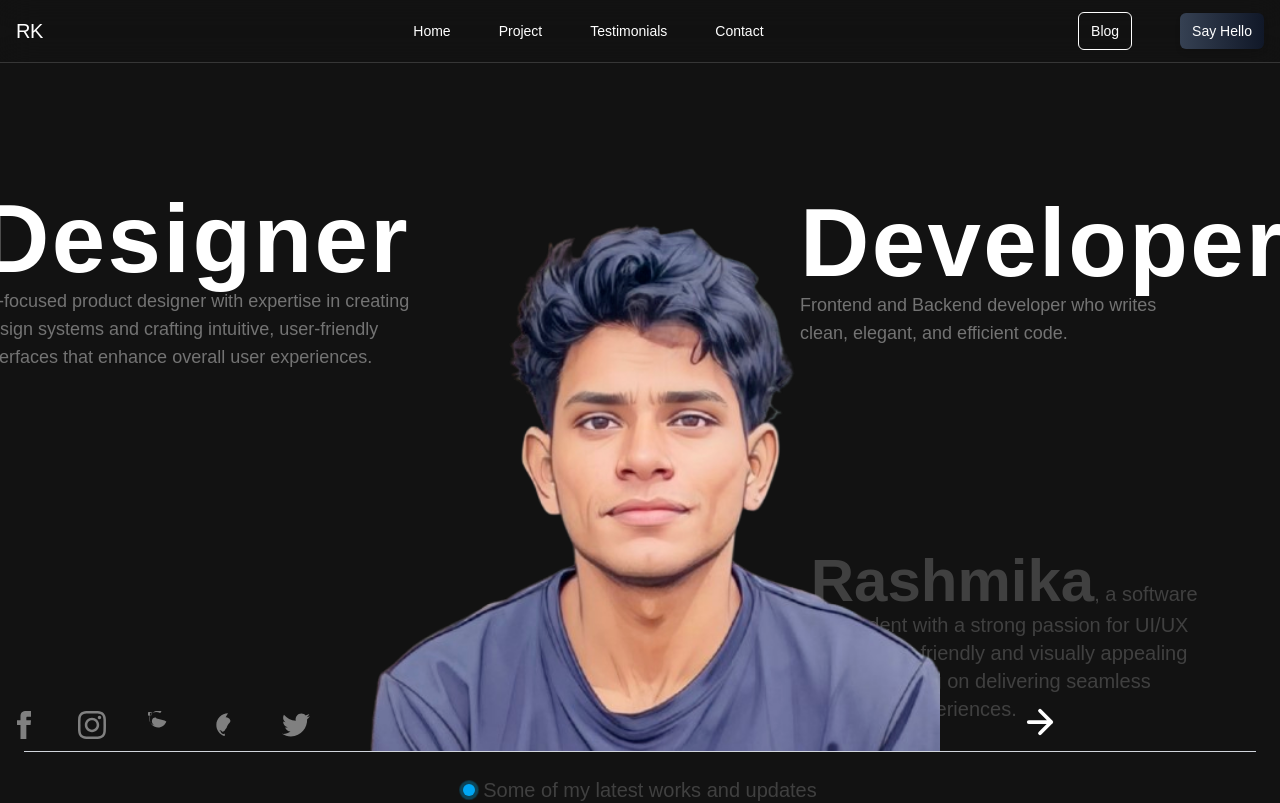
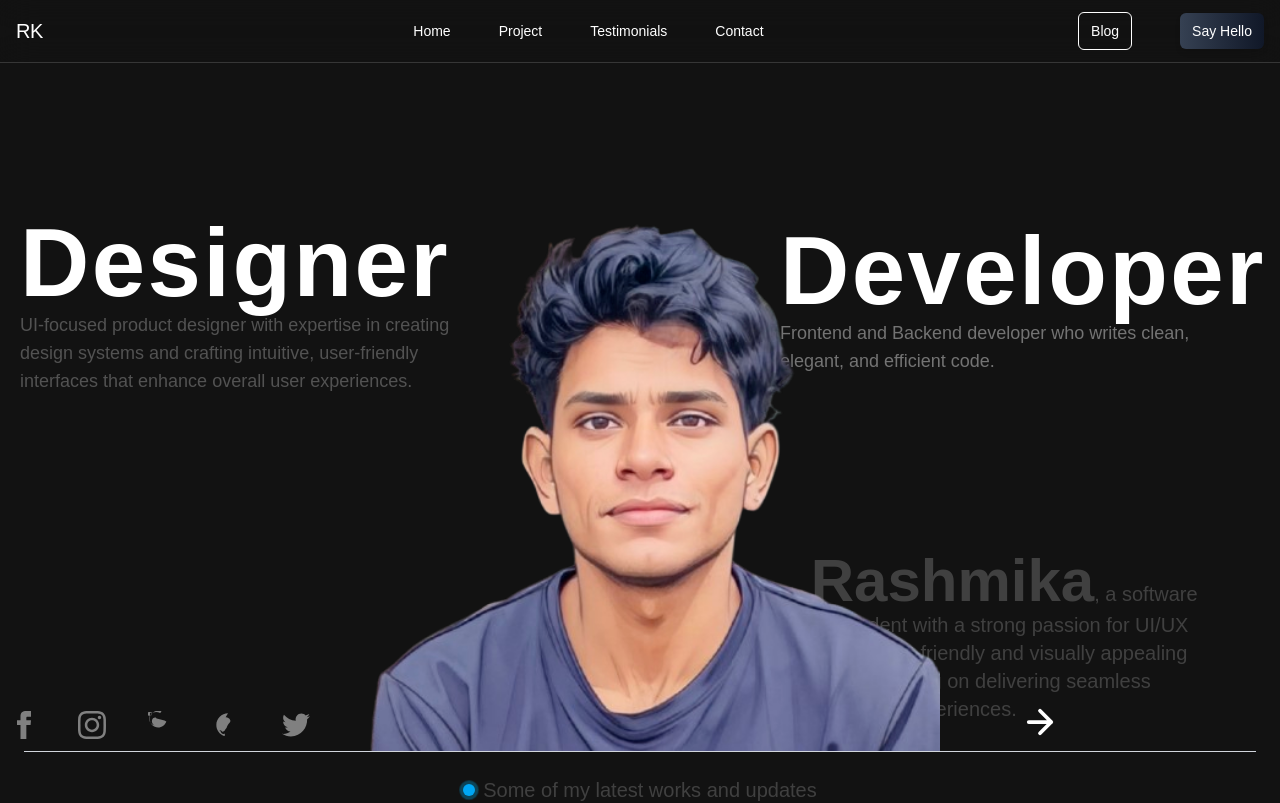
Before and after one commit to rashmikaz/new-portfolio, a React (Vite) app: page / in a window 1280 px wide. Shown: the top 803 px of the page. Built offline with nearby package versions, Linux system fonts and the light colour scheme.

Commit message:
add motion for main heading

```diff
--- a/src/components/Main.jsx
+++ b/src/components/Main.jsx
@@ -9,6 +9,7 @@ import bigburgerimg from "../assets/big burger.jpeg"
 import smsimg from "../assets/sms-react.jpeg"
 import innovesta2023img from "../assets/innovesta-2023.jpeg"
 import ijseimg from "../assets/ijse.jpeg"
+import { motion } from 'framer-motion';
 
 
 const project = [
@@ -43,19 +44,29 @@ const Main = () => {
 
   return (
     <div className="flex flex-col items-center lg:mt-18">
-      <div className="w-110 relative right-110 top-9">
+     <motion.div
+      className="w-110 relative right-100 top-15"
+      initial={{ y: -100, opacity: 0 }}
+      animate={{ y: 0, opacity: 1 }}
+      transition={{ type: 'spring', stiffness: 100, damping: 30, duration: 2  }}
+    >
       <h1 className="font-bold text-4xl sm:text-6xl lg:text-8xl tracking-wide">Designer</h1>
-        <p className="text-lg  text-neutral-500 max-w-4xl">
-          UI-focused product designer with expertise in creating design systems and crafting intuitive, user-friendly interfaces that enhance overall user experiences.
-        </p>
-      </div>
+      <p className="text-lg text-neutral-600 max-w-4xl">
+        UI-focused product designer with expertise in creating design systems and crafting intuitive, user-friendly interfaces that enhance overall user experiences.
+      </p>
+    </motion.div>
 
-      <div className="w-100 relative left-90 bottom-35">
-        <h1 className="font-bold text-4xl sm:text-6xl lg:text-8xl tracking-wide">Developer</h1>
-        <p className="text-lg  text-neutral-500 max-w-4xl">
-          Frontend and Backend developer who writes clean, elegant, and efficient code.
-        </p>
-      </div>
+    <motion.div
+      className="w-110 relative left-90 bottom-28"
+      initial={{ y: -100, opacity: 0 }}
+      animate={{ y: 0, opacity: 1 }}
+      transition={{ type: 'spring', stiffness: 100, damping: 30, duration: 2 }}
+    >
+      <h1 className="font-bold text-4xl sm:text-6xl lg:text-8xl tracking-wide">Developer</h1>
+      <p className="text-lg text-neutral-500 max-w-4xl">
+        Frontend and Backend developer who writes clean, elegant, and efficient code.
+      </p>
+    </motion.div>
 
       <div className="text-center mt-6 relative left-80 top-10 w-120">
         <p className="text-xl text-neutral-700 max-w-3xl mx-auto">
```
